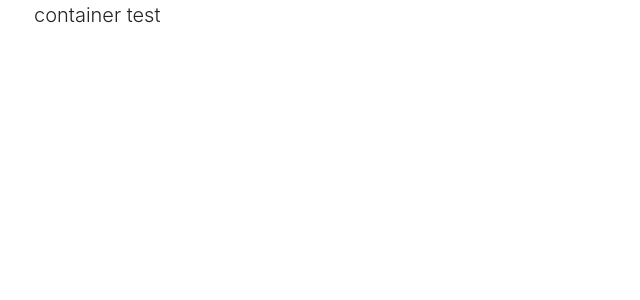
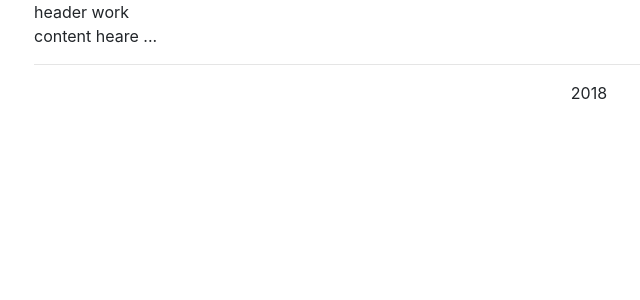
Before and after one commit to mohammedalz/school-site, an Angular app: page / in a window 1280 px wide. Shown: the top 300 px of the page, without its empty margins (51-691 px from the left). Built offline with nearby package versions, Linux system fonts and the light colour scheme.

Commit message:
footer changed

```diff
--- a/src/app/app.component.html
+++ b/src/app/app.component.html
@@ -1,4 +1,7 @@
 <div class="container">
-    <p class="lead">container test</p>
-
+    <app-header></app-header>
+    <div>
+        content heare ...
+    </div>
+    <app-footer></app-footer>
 </div>
--- a/src/app/app.module.ts
+++ b/src/app/app.module.ts
@@ -3,11 +3,13 @@ import { NgModule } from '@angular/core';
 
 import { AppComponent } from './app.component';
 import { HeaderComponent } from './header/header.component';
+import { FooterComponent } from './footer/footer.component';
 
 @NgModule({
   declarations: [
     AppComponent,
-    HeaderComponent
+    HeaderComponent,
+    FooterComponent
   ],
   imports: [
     BrowserModule
--- /dev/null
+++ b/src/app/footer/footer.component.html
@@ -0,0 +1,4 @@
+<hr>
+<div class="container" style="text-align: center">
+    2018
+</div>
--- /dev/null
+++ b/src/app/footer/footer.component.ts
@@ -0,0 +1,15 @@
+import { Component, OnInit } from '@angular/core';
+
+@Component({
+  selector: 'app-footer',
+  templateUrl: './footer.component.html',
+  styleUrls: ['./footer.component.css']
+})
+export class FooterComponent implements OnInit {
+
+  constructor() { }
+
+  ngOnInit() {
+  }
+
+}
--- a/src/app/header/header.component.html
+++ b/src/app/header/header.component.html
@@ -1,6 +1 @@
-<div class="container">
-  <nav class="navbar navbar-light">
-
-  </nav>
-</div>
-<p>test</p>
+header work
```
Also changed, not shown: src/app/footer/footer.component.css (added), 2 other files (tests, documents, lock files or other folders).
